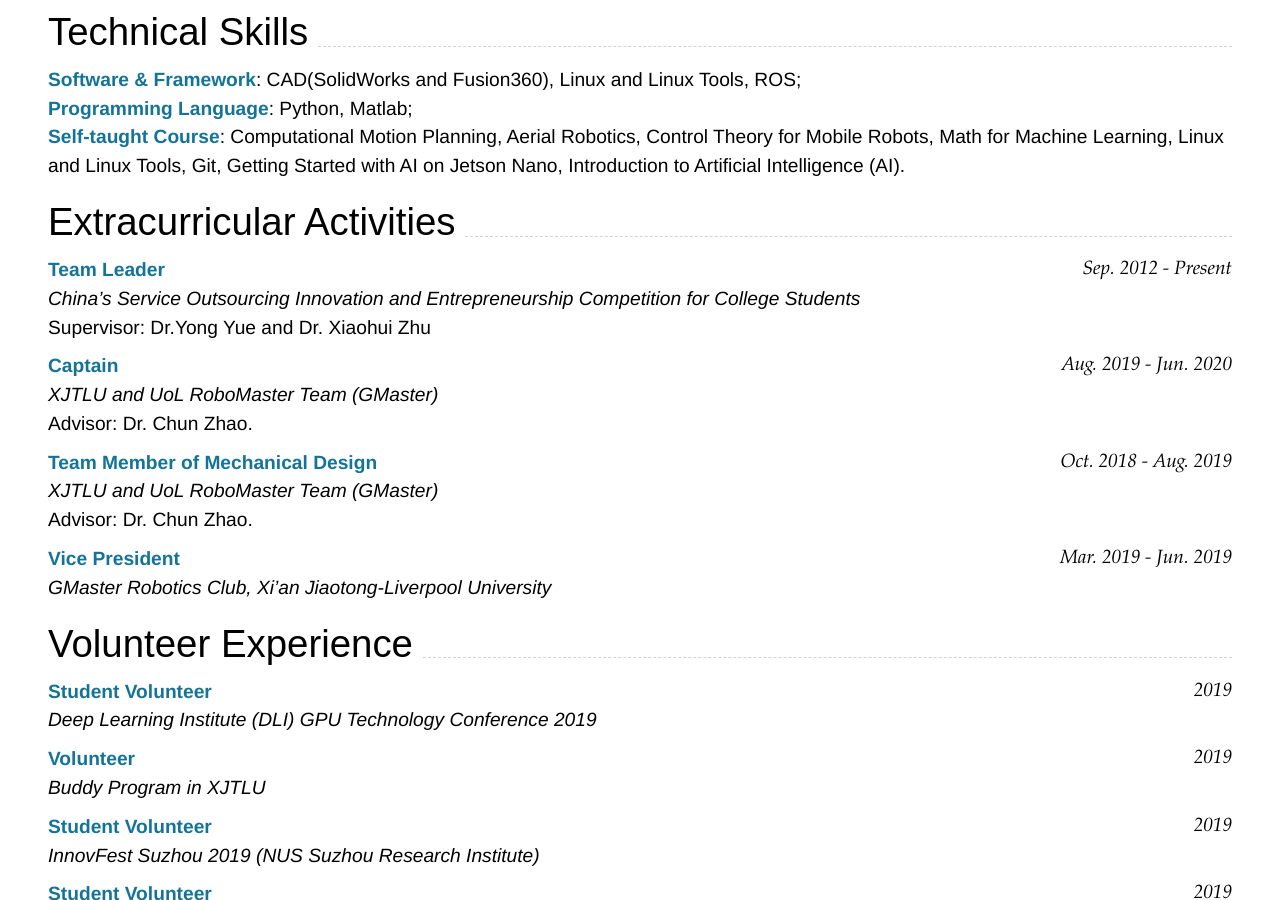
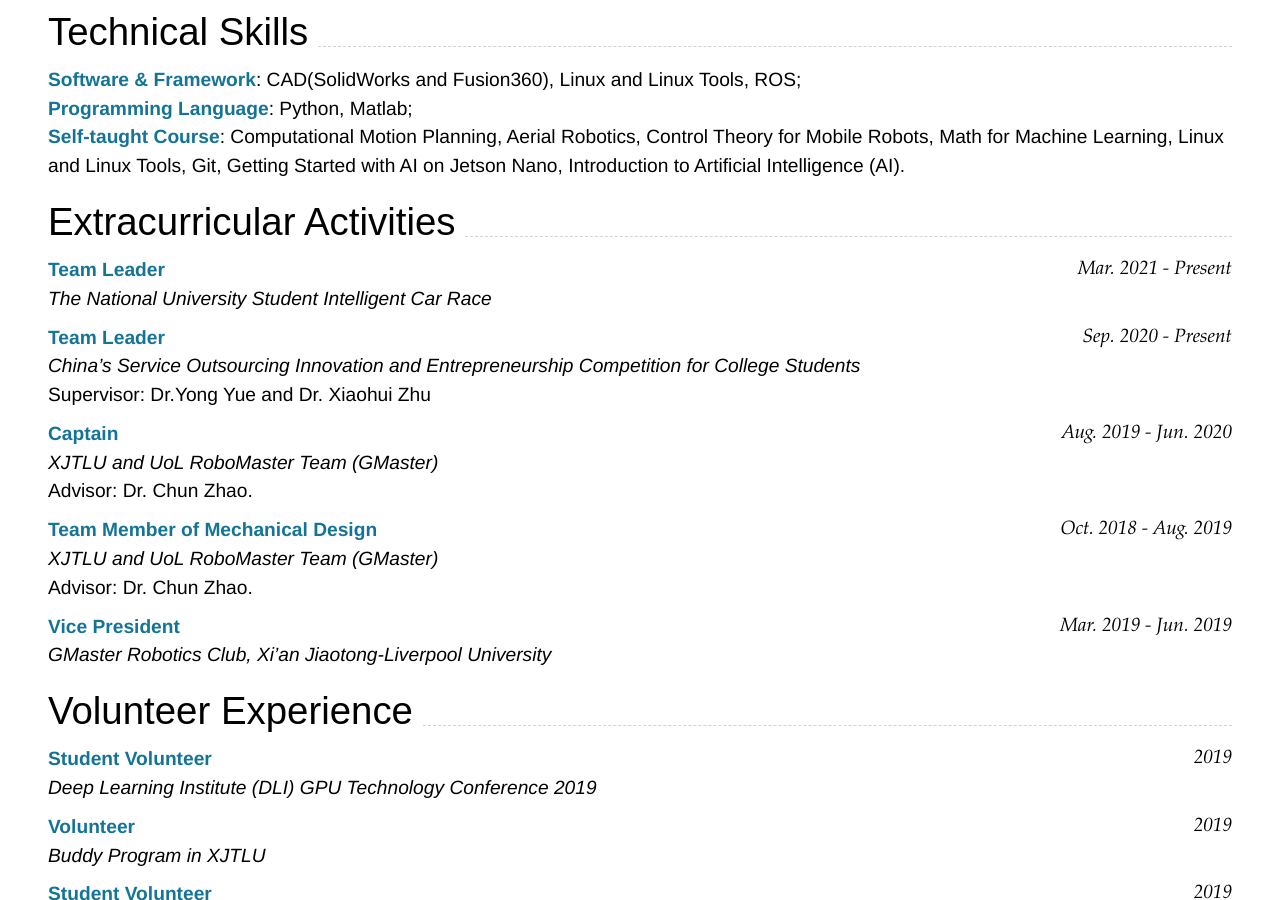
Before and after one commit to RoboDD/ziniu-cv, a Jekyll site: the page built from index.md, in a window 1280 px wide and 900 px high, scrolled down 1187 px. Built offline with Jekyll 4.4.1, drawn with Linux system fonts in a browser that asks for light colours; nearby versions of some CDN libraries.

Commit message:
Update index.md

```diff
--- a/index.md
+++ b/index.md
@@ -105,7 +105,11 @@ _Skysys Intelligent Technology_<br>
 
 ## Extracurricular Activities
 
-### [**Team Leader**]() `Sep. 2012 - Present`
+### [**Team Leader**]() `Mar. 2021 - Present`
+
+_The National University Student Intelligent Car Race_<br>
+
+### [**Team Leader**]() `Sep. 2020 - Present`
 
 _China's Service Outsourcing Innovation and Entrepreneurship Competition for College Students_<br>
 Supervisor: Dr.Yong Yue and Dr. Xiaohui Zhu
```
